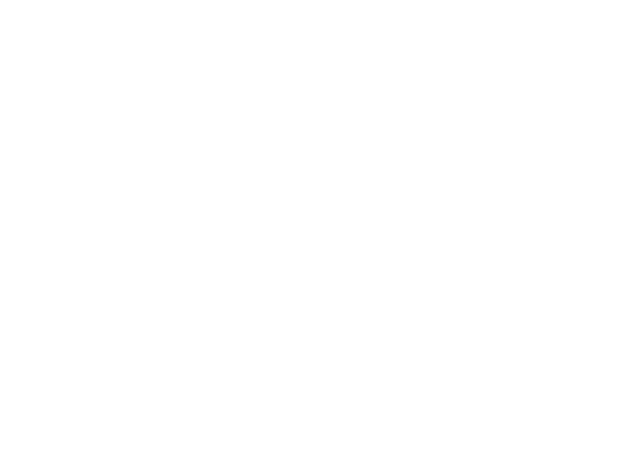
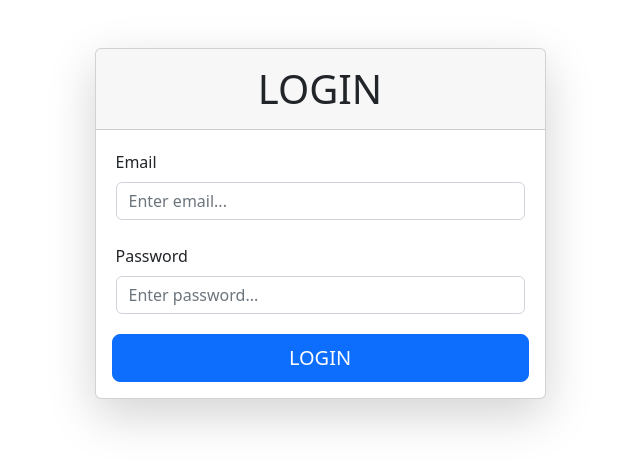
Before and after one commit to Dilkashpeshimam18/mailBoxClient-react, a React (Create React App) app: page /login in a window 1280 px wide. Before the commit this address had no page. Shown: the top 466 px of the page, without its empty margins (320-960 px from the left). Built offline with nearby package versions, Linux system fonts and the light colour scheme.

Commit message:
created login page ui

```diff
--- a/src/App.js
+++ b/src/App.js
@@ -2,11 +2,13 @@
 import './App.css';
 import { Routes, Route } from 'react-router-dom';
 import Signup from './components/Signup/Signup';
+import Login from './components/Login/Login';
 function App() {
   return (
     <div className="app">
       <Routes>
         <Route path='/sign-up' element={<Signup />} />
+        <Route path='/login' element={<Login />} />
       </Routes>
     </div>
   );
--- /dev/null
+++ b/src/components/Login/Login.js
@@ -0,0 +1,37 @@
+import React from 'react'
+import { Container, Row, Col, Card, Form, Button } from 'react-bootstrap'
+
+const Login = () => {
+    return (
+        <>
+            <Container className='mt-5 ml-5 justify-content-center'>
+                <Row className='d-flex justify-content-center'>
+                    <Col xs={5} >
+                        <Card className='shadow-lg'>
+                            <Card.Header className='p-3 text-center display-6'>LOGIN</Card.Header>
+                            <Card.Body>
+                                <Form>
+                                    <Form.Group className='mb-3 p-1'>
+                                        <Form.Label>Email</Form.Label>
+                                        <Form.Control type='email' placeholder='Enter email...'></Form.Control>
+                                    </Form.Group>
+                                    <Form.Group className='mb-3 p-1'>
+                                        <Form.Label>Password</Form.Label>
+                                        <Form.Control type='password' placeholder='Enter password...'></Form.Control>
+                                    </Form.Group>
+
+                                    <Form.Group className='d-grid gap-2 mt-2' >
+                                        <Button type='submit' size='lg'>LOGIN</Button>
+                                    </Form.Group>
+                                </Form>
+                            </Card.Body>
+                        </Card>
+                    </Col>
+                </Row>
+            </Container>
+        </>
+
+    )
+}
+
+export default Login
```
